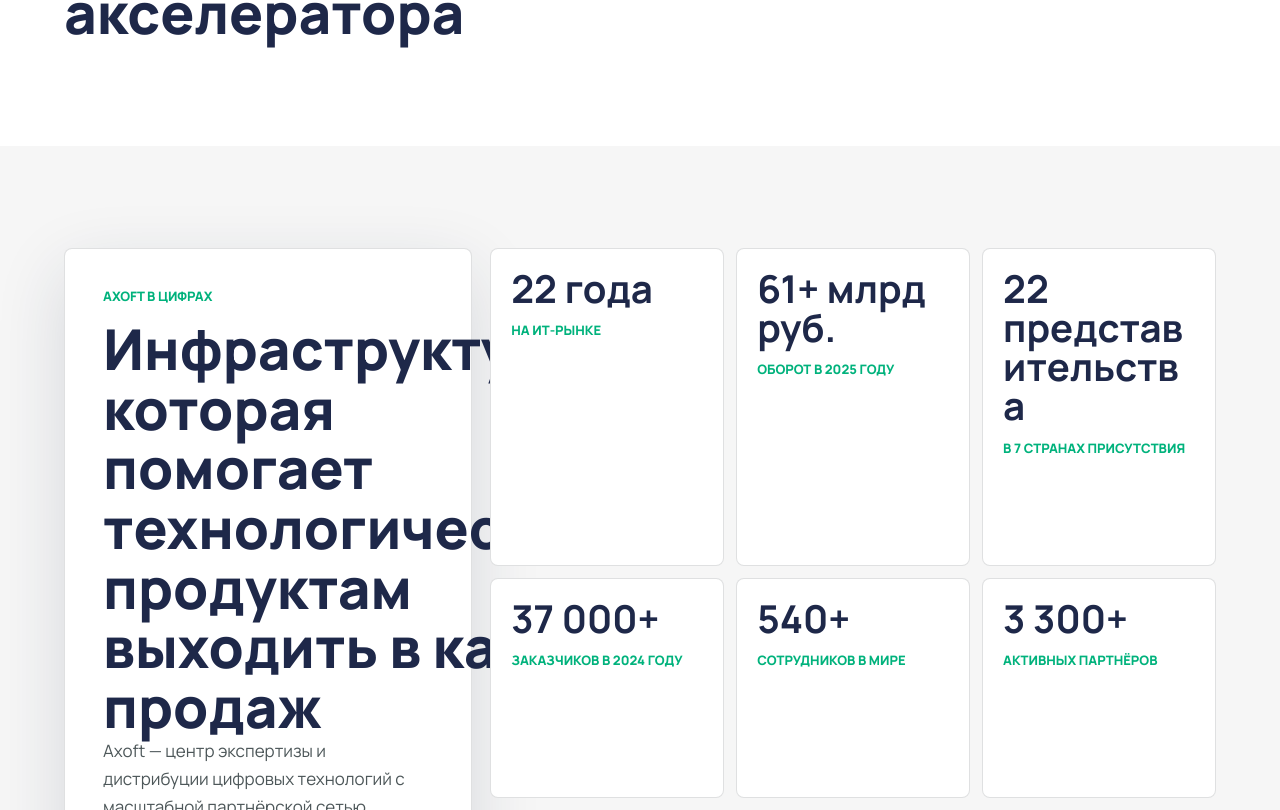
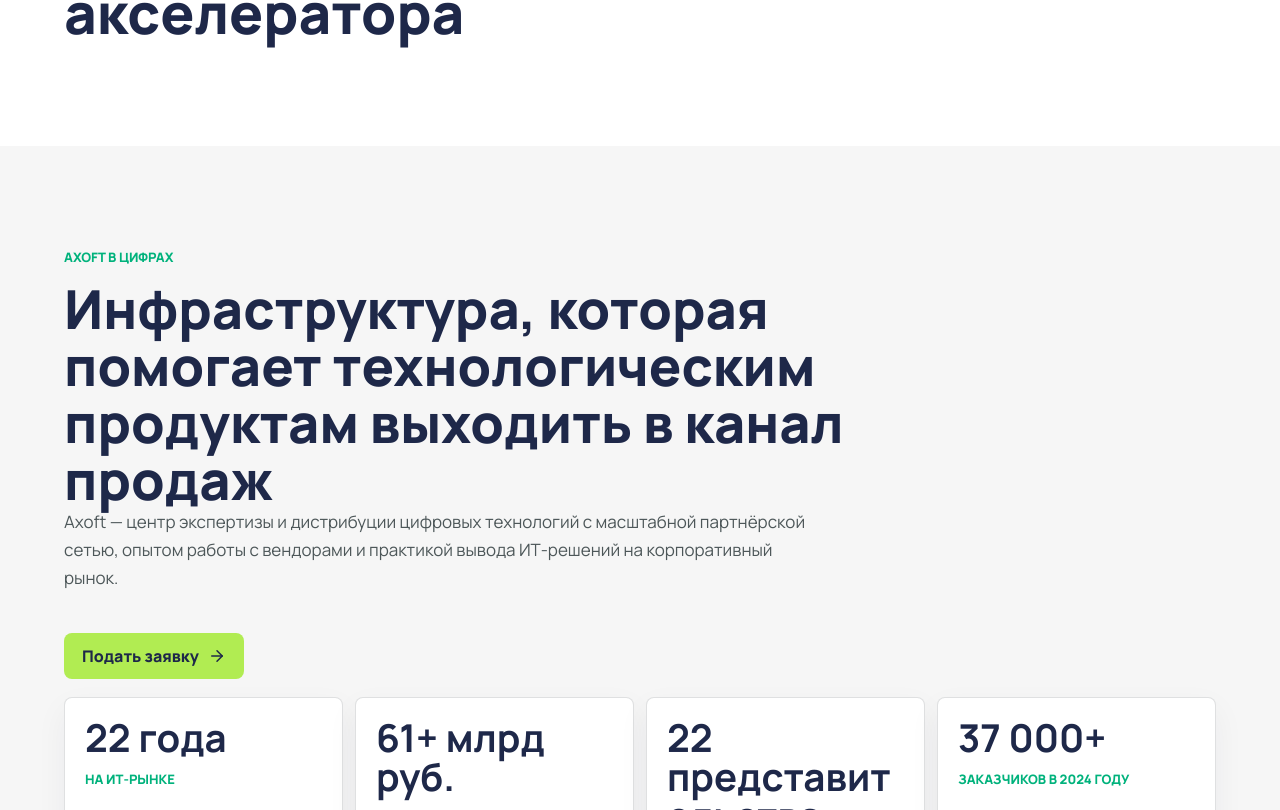
Before and after one commit to asryazanov/up-axoft-skolkovo-landing, a Next.js app: page / in a window 1280 px wide. Shown: the part 1130-1940 px from the top of the page. Built offline with nearby package versions, Linux system fonts and the light colour scheme.

Commit message:
Fix Axoft section composition

```diff
--- a/app/globals.css
+++ b/app/globals.css
@@ -257,27 +257,23 @@
 
 .axoft-proof {
   display: grid;
-  grid-template-columns: minmax(280px, 0.72fr) minmax(0, 1.28fr);
+  grid-template-columns: 1fr;
   gap: 18px;
-  align-items: stretch;
   background: var(--soft);
 }
 
 .axoft-proof-main {
-  display: flex;
-  flex-direction: column;
-  align-items: flex-start;
-  min-height: 100%;
-  padding: clamp(24px, 3vw, 38px);
-  border: 1px solid var(--line);
-  border-radius: 8px;
-  background: var(--white);
-  box-shadow: var(--shadow);
+  max-width: 980px;
 }
 
 .axoft-proof h2,
 .axoft-proof h3 {
   color: var(--navy);
+}
+
+.axoft-proof h2 {
+  max-width: 920px;
+  font-size: clamp(34px, 4.2vw, 56px);
 }
 
 .axoft-proof .eyebrow {
@@ -291,27 +287,28 @@
 }
 
 .axoft-proof-main p:not(.eyebrow) {
+  max-width: 760px;
   font-size: 17px;
   line-height: 1.65;
 }
 
 .axoft-proof-main .primary-link {
-  margin-top: 22px;
+  margin-top: 24px;
 }
 
 .axoft-stats {
-  grid-column: 2;
   display: grid;
-  grid-template-columns: repeat(3, minmax(0, 1fr));
+  grid-template-columns: repeat(4, minmax(0, 1fr));
   gap: 12px;
 }
 
 .axoft-stats div {
-  min-height: 132px;
+  min-height: 148px;
   padding: 20px;
   border: 1px solid var(--line);
   border-radius: 8px;
   background: var(--white);
+  box-shadow: 0 12px 32px rgba(17, 29, 64, 0.05);
 }
 
 .axoft-stats strong {
@@ -332,7 +329,6 @@
 }
 
 .axoft-points {
-  grid-column: 1 / -1;
   display: grid;
   grid-template-columns: repeat(3, minmax(0, 1fr));
   gap: 12px;
```
